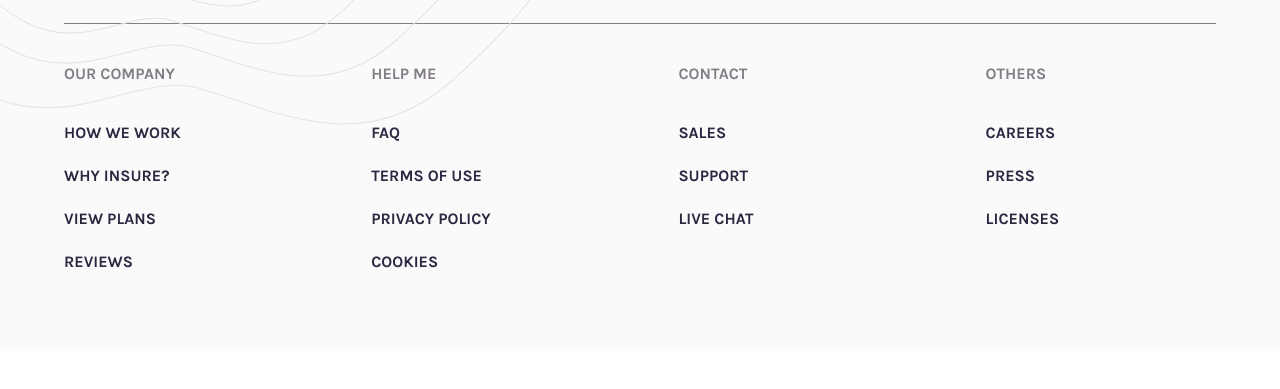
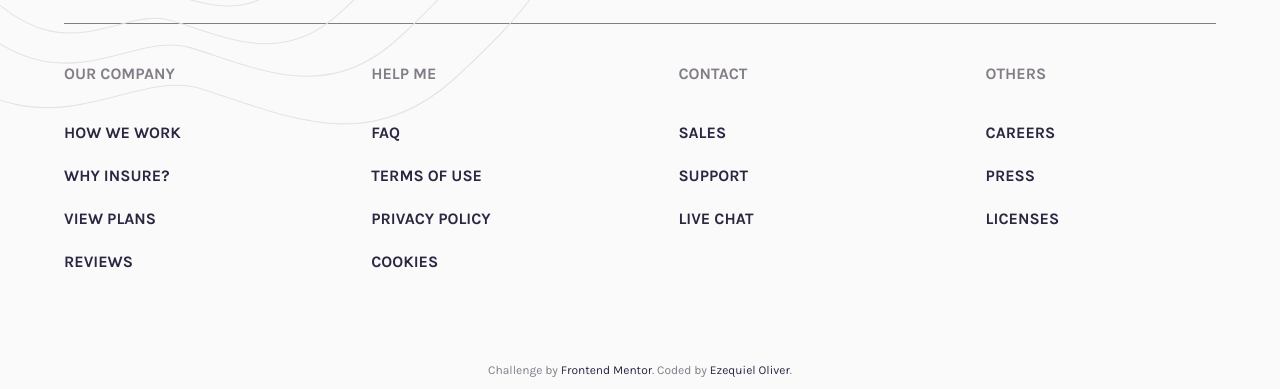
Before and after one commit to Oliver-92/Insure-landing-page, a plain HTML site: page index.html in a window 1280 px wide. Shown: the part 1877-2266 px from the top of the page. Before the commit the page ends 2228 px from the top, so only its background shows below. Drawn offline with Linux system fonts and the light colour scheme.

Commit message:
Update readme

```diff
--- a/css/style.css
+++ b/css/style.css
@@ -322,6 +322,18 @@ body {
     color: var(--dark-grayish-violet);
 }
 
+.attribution {
+    text-align: center;
+    padding: 1em 0;
+    font-size: 0.75rem;
+    color: var(--dark-grayish-violet);
+}
+
+.attribution a {
+    color: var(--dark-violet);
+    text-decoration: none;
+}
+
 @media (min-width:768px) {
 
     .nav__links:target {
--- a/index.html
+++ b/index.html
@@ -185,6 +185,12 @@
       </section>
 
     </div>
+    <div>
+        <p class="attribution">
+          Challenge by <a href="https://www.frontendmentor.io?ref=challenge" target="_blank">Frontend Mentor</a>.
+          Coded by <a href="https://oliver-92.github.io/Portafolio/" target="_blank">Ezequiel Oliver</a>.
+        </p>
+      </div>
 
   </footer>
 
```
Also changed, not shown: 2 other files.
